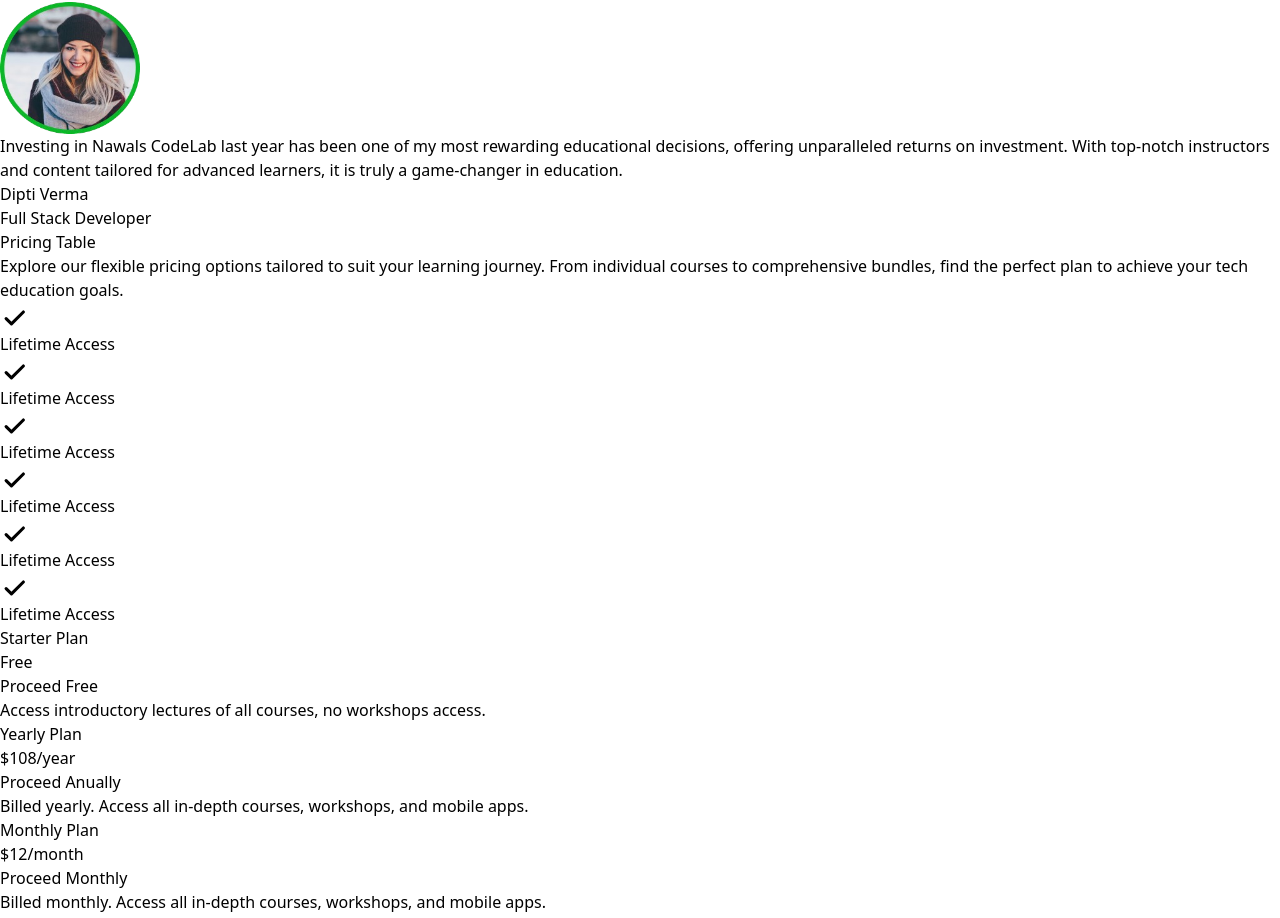
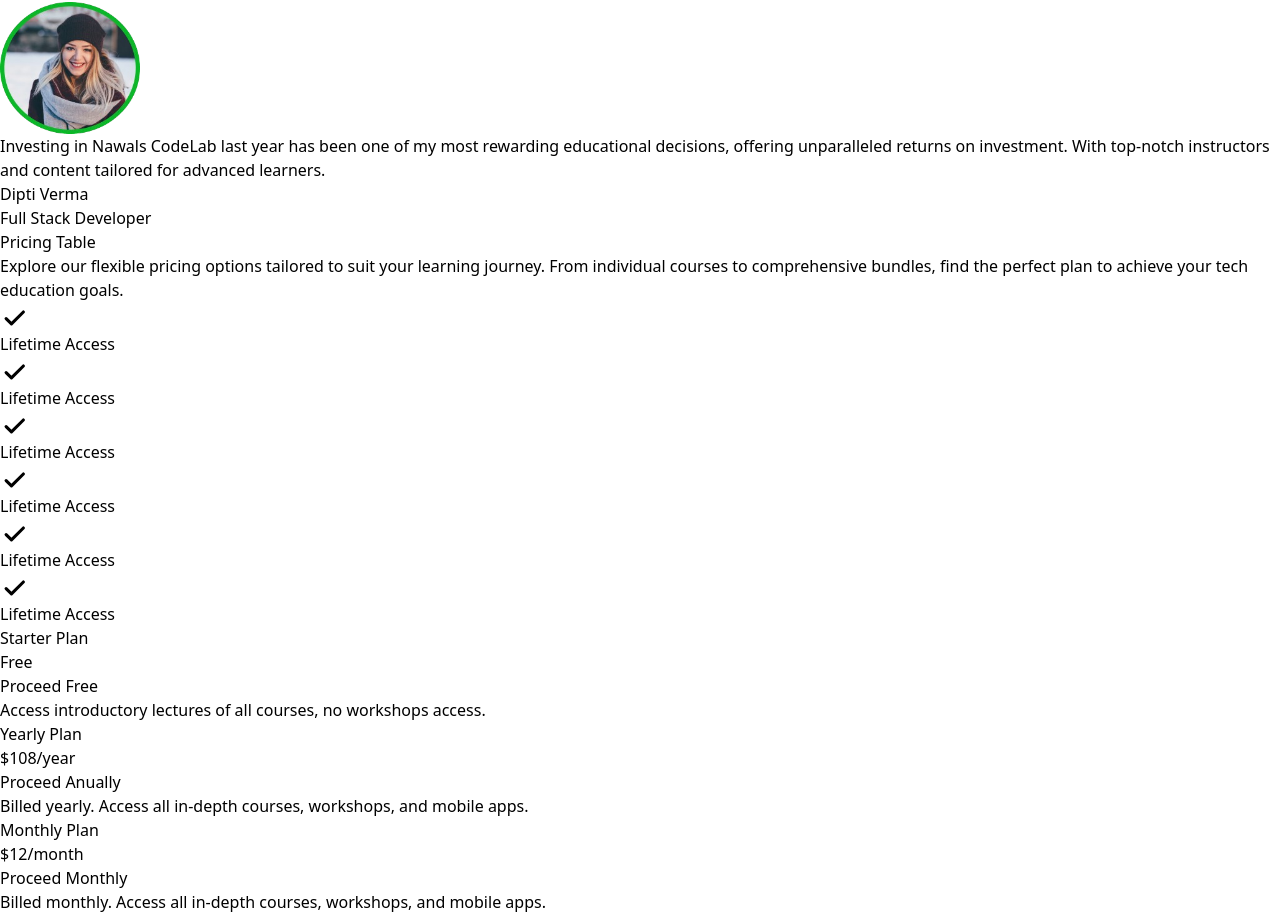
Before and after one commit to PunditWhoCodes/Nawal-CodeLab, a React (Vite) app: page / in a window 1280 px wide. Shown: the part 2040-2958 px from the top of the page. Built offline with nearby package versions, Linux system fonts and the light colour scheme.

Commit message:
removed text

```diff
--- a/src/exports/index.js
+++ b/src/exports/index.js
@@ -56,7 +56,7 @@
 
     {
         image: client4,
-        about: 'Investing in Nawals CodeLab last year has been one of my most rewarding educational decisions, offering unparalleled returns on investment. With top-notch instructors and content tailored for advanced learners, it is truly a game-changer in education.',
+        about: 'Investing in Nawals CodeLab last year has been one of my most rewarding educational decisions, offering unparalleled returns on investment. With top-notch instructors and content tailored for advanced learners.',
         name: 'Dipti Verma',
         profile: 'Full Stack Developer'
     }
```
